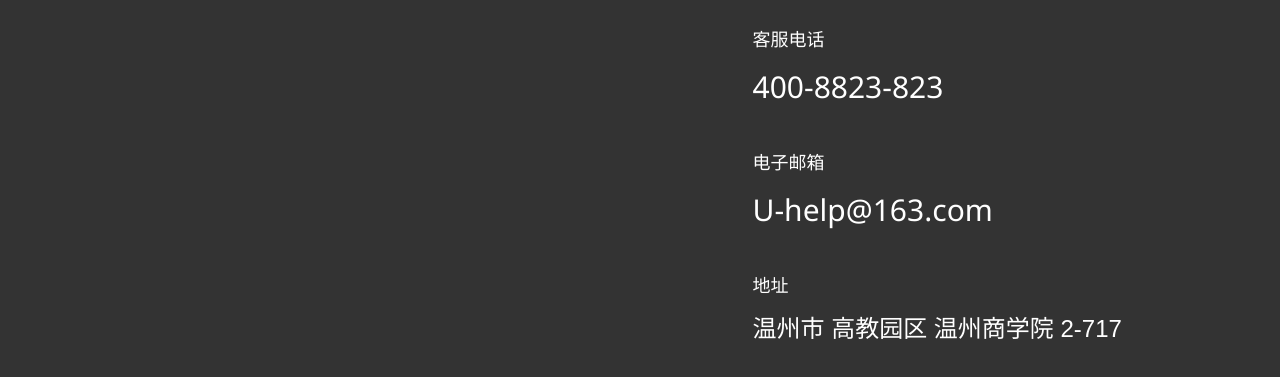
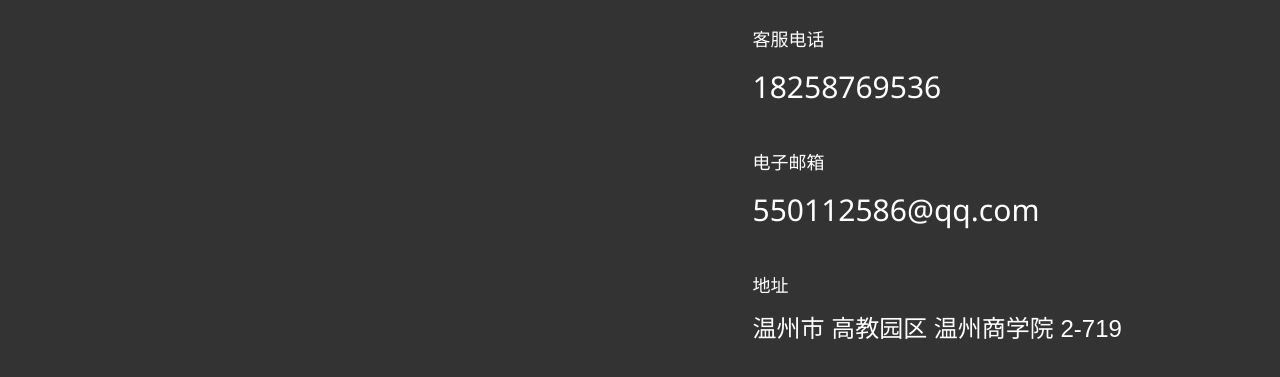
Before and after one commit to xuzewei666/my-blog, a plain HTML site: page index.html in a window 1280 px wide. Shown: the part 1174-1551 px from the top of the page. Drawn offline with nearby package versions, Linux system fonts and the light colour scheme; a script that the page names is missing.

Commit message:
little   修改 modify

```diff
--- a/css/style.css
+++ b/css/style.css
@@ -58,5 +58,5 @@ width:100%;
 	margin: 0 auto;
 	text-align: center;
 	overflow: hidden;
-	background-color:#FFD5D9;
+	background-color:#5BC0DE;
 }
--- a/index.html
+++ b/index.html
@@ -153,11 +153,11 @@
 					<div class="col-md-5">
 						<div class="text">
 							<h4>客服电话</h4>
-							<h2>400-8823-823</h2>
+							<h2>18258769536</h2>
 							<h4>电子邮箱</h4>
-							<h2>U-help@163.com</h2>
+							<h2>550112586@qq.com</h2>
 							<h4>地址</h4>
-							<h3>温州市 高教园区 温州商学院 2-717</h3>
+							<h3>温州市 高教园区 温州商学院 2-719</h3>
 
 						</div>
 					</div>
--- a/js/style.js
+++ b/js/style.js
@@ -9,7 +9,7 @@ map.centerAndZoom(new BMap.Point(120.698506, 27.994322), 15); // 初始化地图
 map.addControl(new BMap.MapTypeControl()); //添加地图类型控件
 map.setCurrentCity("温州"); // 设置地图显示的城市 此项是必须设置的
 map.enableScrollWheelZoom(true); //开启鼠标滚轮缩放
-var sContent = "地址：温州市 高教园区 温州商学院 2-717";
+var sContent = "地址：温州市 高教园区 温州商学院 2-719";
 //	var map = new BMap.Map("l-map");
 var point = new BMap.Point(120.698506, 27.924322);
 //	map.centerAndZoom(point, 15);
```
